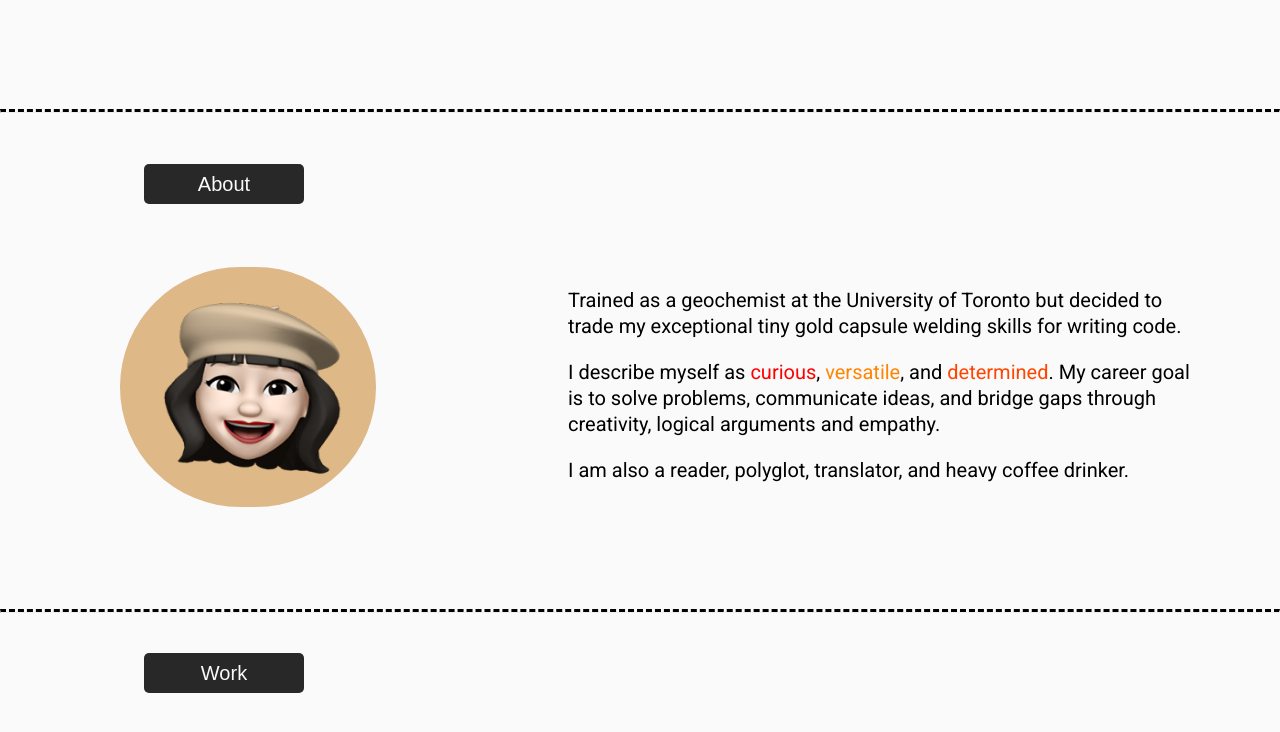
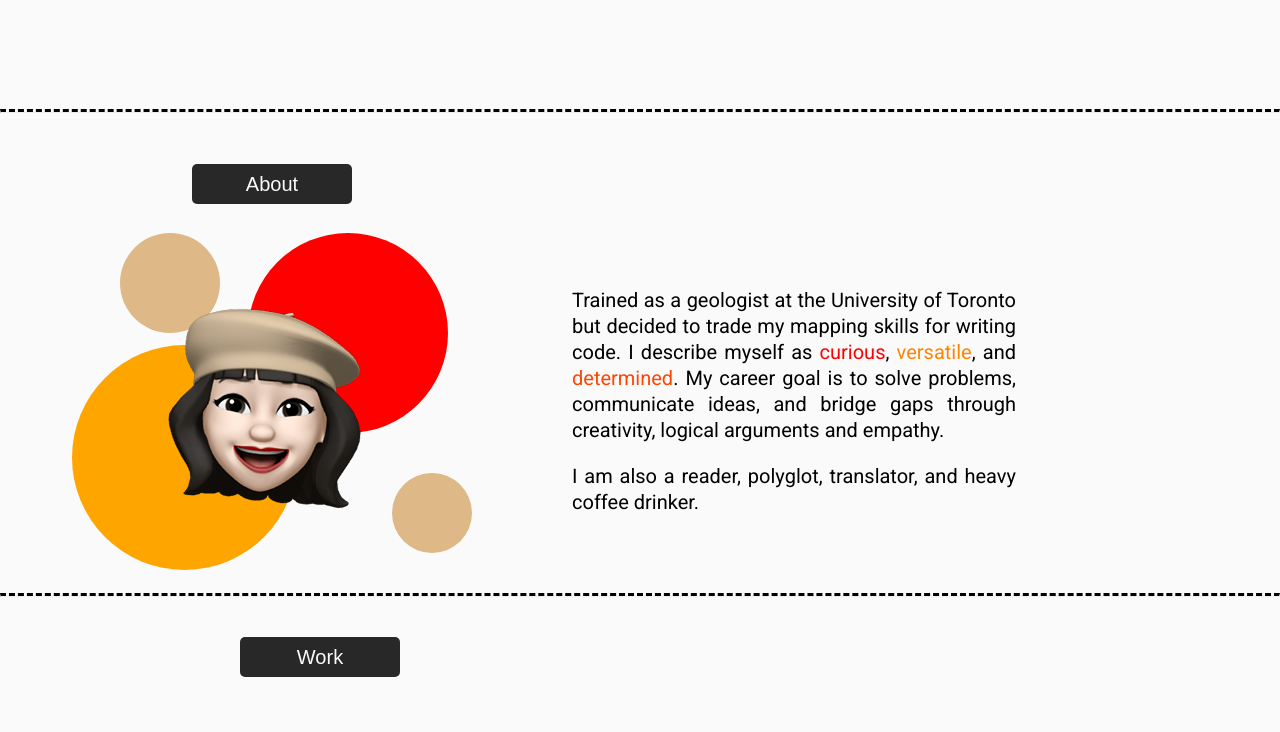
Before and after one commit to viatrixyap/viatrixyap.com, a plain HTML site: page index.html in a window 1280 px wide. Shown: the part 704-1436 px from the top of the page. Drawn offline with Linux system fonts and the light colour scheme; a web font is replaced by a local one.

Commit message:
added circles

```diff
--- /dev/null
+++ b/_about.scss
@@ -0,0 +1,108 @@
+//about section
+
+.aboutGrid {
+    //mobile
+    display: grid;
+    grid-template-columns: 1fr;
+
+    //tablet
+    @include breakpoint-up(medium){
+        grid-template-columns: 25% 75%;
+    }
+
+    //deskstop
+    @include breakpoint-up(large){
+        grid-template-columns: 25% 75%;
+    }
+
+}
+
+.aboutMe {
+
+
+    text-align:justify;
+    flex-wrap: nowrap;
+    margin-right: 6rem;
+    margin-left: 6rem;
+    padding-top: 9rem;
+
+    //deskstop
+    @include breakpoint-up(large){
+        padding-top: 9rem;
+    padding-left: 9rem;
+    padding-right: 9rem;
+    padding-bottom: 3rem;}
+    color: black;
+    //color: $veryLightGray;
+    //background-color: rgb(41, 40, 40);
+    font-family: "Roboto", sans-serif;
+
+}
+
+.aboutImg {
+    height: 5rem;
+    width: 5rem;
+    margin-left: 6rem;
+    margin-top: 9rem;
+    margin-bottom: 6rem;
+    border-radius: 10rem;
+}
+
+#circleOne {
+    background: #f00;
+    position: absolute;
+    width: 200px;
+    height: 200px;
+    border-radius: 50%;
+    transform: translate(8rem, -20rem);
+    z-index: -100;
+}
+
+#circleTwo {
+    background: orange;
+    position: absolute;
+    width: 225px;
+    height: 225px;
+    border-radius: 50%;
+    margin-left: 6rem;
+    transform: translate(-9rem, -13rem);
+    z-index: -1;
+}
+
+#circleThree {
+    background: burlywood;
+    position: absolute;
+    width: 100px;
+    height: 100px;
+    border-radius: 50%;
+    margin-left: 6rem;
+    transform: translate(-6rem, -20rem);
+    z-index: -100;
+}
+
+#circleFour {
+    background: burlywood;
+    position: absolute;
+    width: 80px;
+    height: 80px;
+    border-radius: 50%;
+    margin-left: 5rem;
+    transform: translate(12rem, -5rem);
+    z-index: -100;
+}
+
+
+mark.red {
+    color: red;
+    background: none;
+}
+
+mark.orange {
+    color: rgb(255, 132, 0);
+    background: none;
+}
+
+mark.orangered {
+    color: orangered;
+    background: none;
+}
--- a/_globals.scss
+++ b/_globals.scss
@@ -73,49 +73,17 @@ hr.dashed {
 .banner.about {
     position: absolute;
     top: 0.05rem;
-    margin-left: 9rem;
+    margin-left: 12rem;
+    margin-right: 6rem;
 
   }
 
   .banner.work {
     top: 0.05rem;
-    margin-left: 9rem;
+    margin-left: 15rem;
 
 }
 
-.aboutMe {
-    text-align: left;
-    flex-wrap: nowrap;
-    margin-right: 3rem;
-    margin-left: 9rem;
-    padding-top: 9rem;
-    padding-left: 3rem;
-    padding-right: 1rem;
-    padding-bottom: 6rem;
-    color: black;
-    //color: $veryLightGray;
-    //background-color: rgb(41, 40, 40);
-    font-family: "Roboto", sans-serif;
-
-}
-
-mark.red {
-    color: red;
-    background: none;
-}
-
-mark.orange {
-    color: rgb(255, 132, 0);
-    background: none;
-}
-
-mark.orangered {
-    color: orangered;
-    background: none;
-}
-.grid {
-    display: flex;
-}
 
 body {
     margin: 0;
@@ -135,15 +103,6 @@ a, a:visited, a:hover {
     color: $grayishBlue;
 }
 
-/*Want to add round background to memoji*/
-img {
-    width: 16rem;
-    height: 15rem;
-    margin-left: 6rem;
-    margin-top: 9rem;
-    background-color: burlywood;
-    border-radius: 10rem;
-}
 
 .chineseName {
     font-family: 'Liu Jian Mao Cao', cursive;
--- a/_header.scss
+++ b/_header.scss
@@ -118,7 +118,7 @@
                left: 0;
                right: 0;
                bottom: -30px;
-               background: linear-gradient(to right, black, black);
+               background: linear-gradient(to right,red, red);
                opacity: 0;
                transition: opacity 300ms ease-in-out;
             }
--- a/index.html
+++ b/index.html
@@ -56,7 +56,7 @@
 
 
 <div id="home" class='intro'>
-  "Trix is a full-time planner/strategist in the energy industry who codes and writes in bed at midnight.<br>Here you will find some of her web development work and writings," says the narrator who is just Trix with a different voice.
+  "Trix is a full-time innovation specialist in the energy industry who codes and writes in bed at midnight.<br>Here you will find some of her web development work and writings," says the narrator who is just Trix with a different voice.
 </div>
 
 <class class="socials">
@@ -85,15 +85,19 @@
 </div>
 
 <div class='container'>
-  <div class='grid'>
- <div class='myPic'>
+  <div class='aboutGrid'>
+ <div class='aboutImg'>
      <img src= 'Img/memoji_bigSmile.png'>
+     <div id=circleOne></div>
+     <div id=circleTwo></div>
+     <div id=circleThree></div>
+     <div id=circleFour></div>
   </div>
 
+
   <div class='aboutMe'>
-    <p>Trained as a geochemist at the University of Toronto but decided to trade my exceptional tiny gold capsule welding skills for writing code. </p>
-
-    <p>I describe myself as <mark class='red'>curious</mark>, <mark class='orange'>versatile</mark>, and <mark class='orangered'>determined</mark>. My career goal is to solve problems, communicate ideas, and bridge gaps through creativity, logical arguments and empathy.</p>
+    <p>Trained as a geologist at the University of Toronto but decided to trade my mapping skills for writing code.
+    I describe myself as <mark class='red'>curious</mark>, <mark class='orange'>versatile</mark>, and <mark class='orangered'>determined</mark>. My career goal is to solve problems, communicate ideas, and bridge gaps through creativity, logical arguments and empathy.</p>
     <p>I am also a reader, polyglot, translator, and heavy coffee drinker. </p>
   </div>
   </div>
--- a/style.scss
+++ b/style.scss
@@ -4,3 +4,4 @@
 
 @import "globals";
 @import "header";
+@import "about";
```
Also changed, not shown: style.css, 2 other files.
